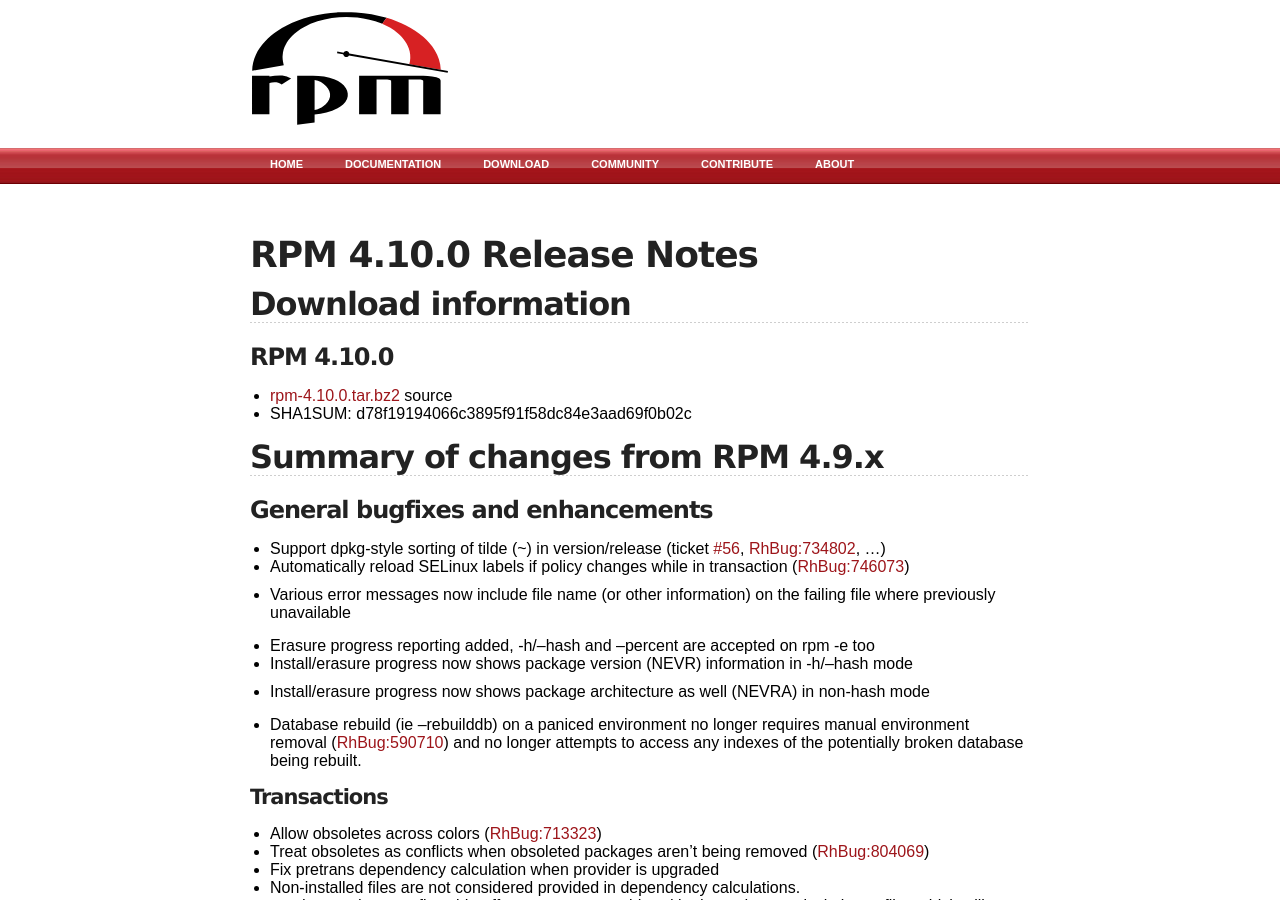
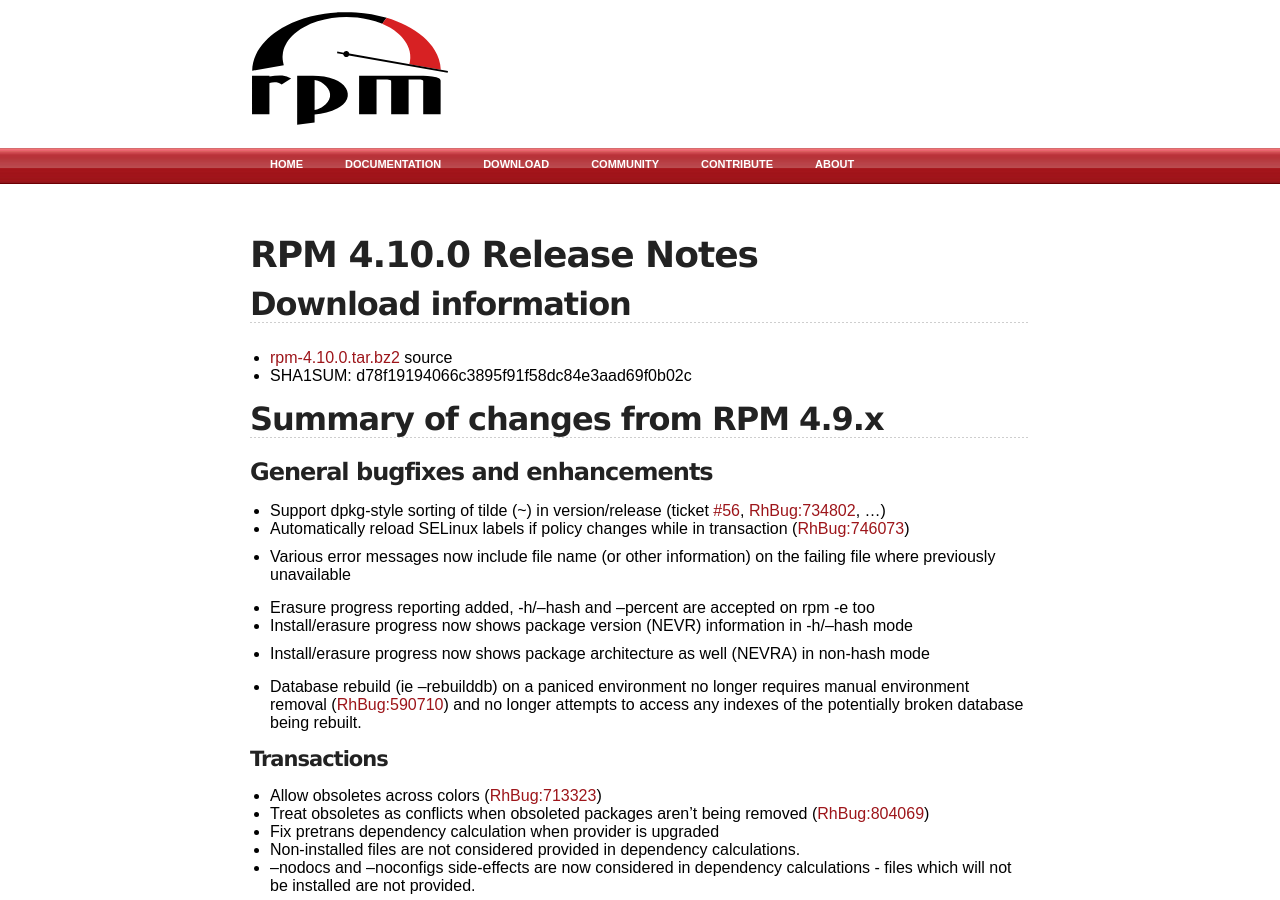
Before and after one commit to rpm-software-management/rpm-web, a Jekyll site: the page built from Releases/4.10.0.md, in a window 1280 px wide and 900 px high. Built offline with Jekyll 4.4.1, drawn with Linux system fonts in a browser that asks for light colours.

Commit message:
Fix formatting artifact

```diff
--- a/Releases/4.10.0.md
+++ b/Releases/4.10.0.md
@@ -8,7 +8,7 @@ title: rpm.org - Releases
 
 
 ## Download information
-### RPM 4.10.0
+
  * [rpm-4.10.0.tar.bz2](http://rpm.org/releases/rpm-4.10.x/rpm-4.10.0.tar.bz2) source
  * SHA1SUM: d78f19194066c3895f91f58dc84e3aad69f0b02c
 
```
